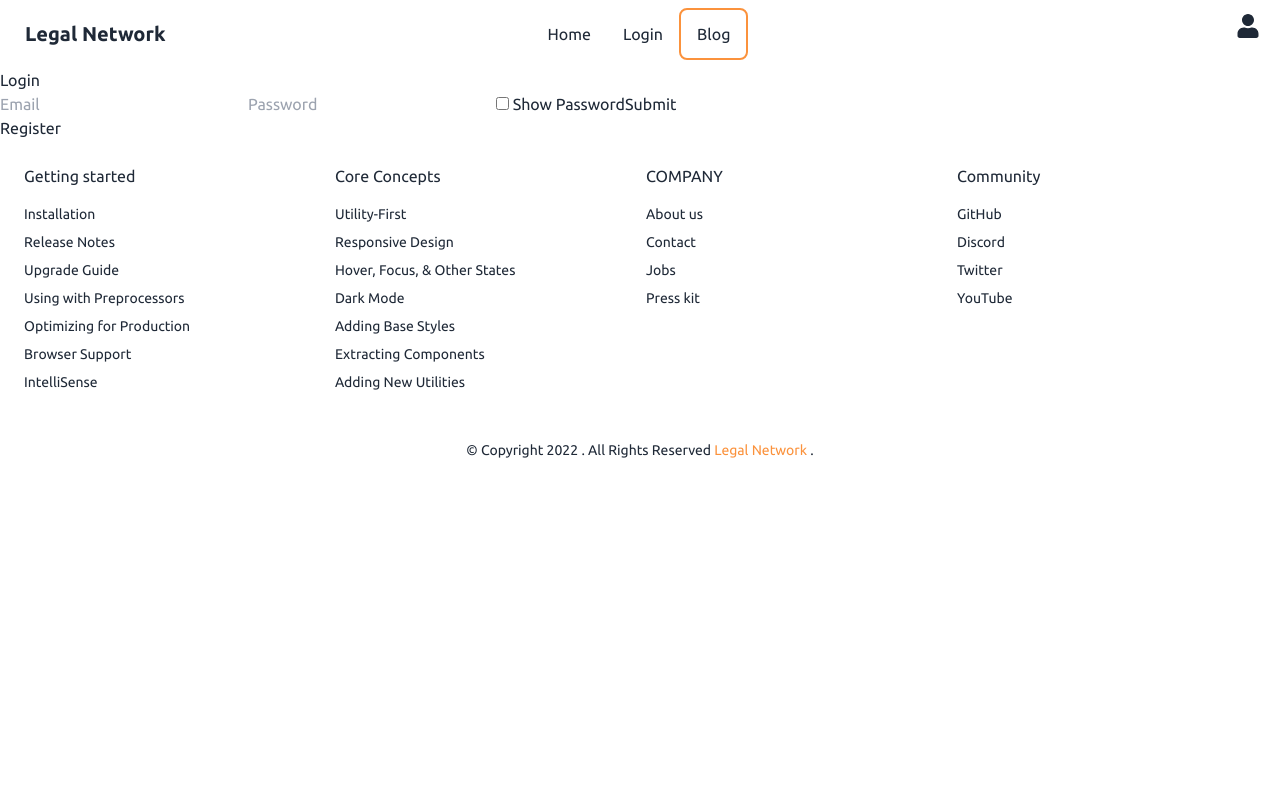
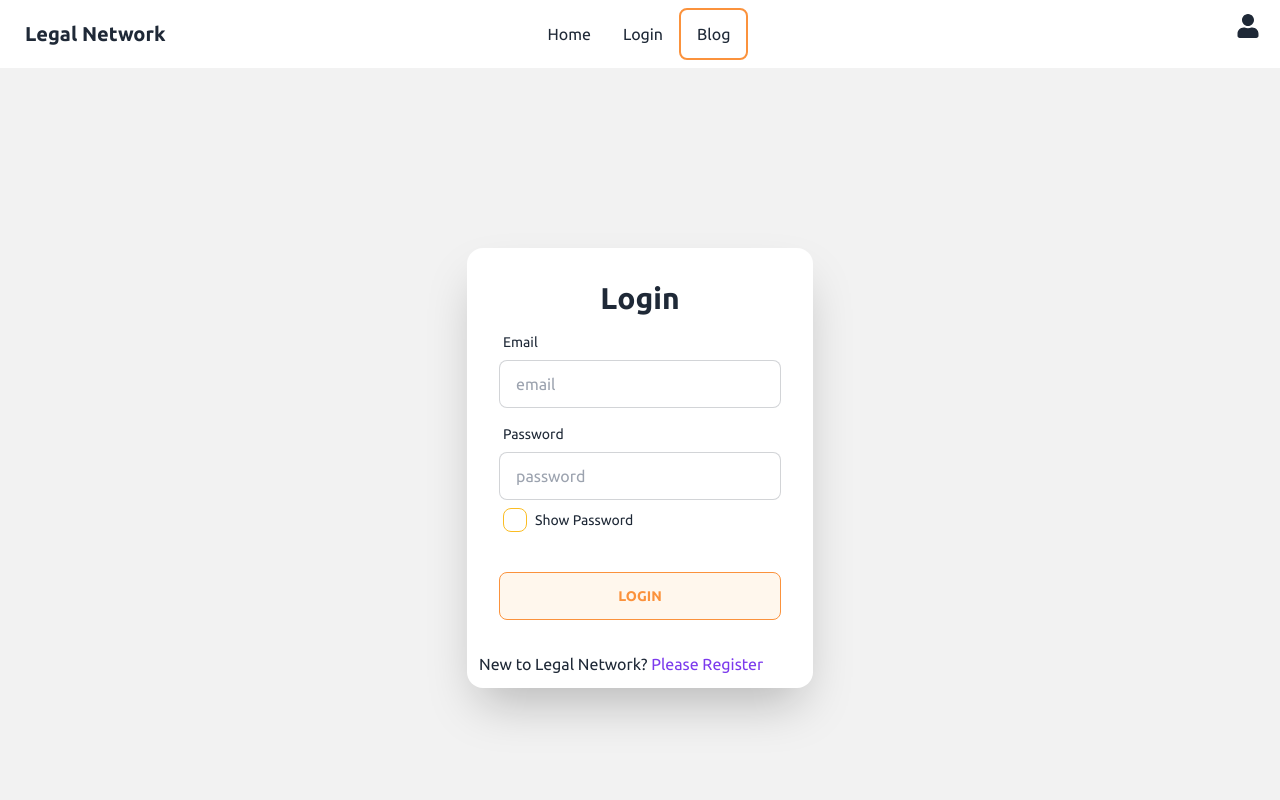
Before and after one commit to yusuf-khan-swd/legal-network-client, a React (Create React App) app: page /login in a window 1280 px wide. Shown: the top 800 px of the page. Built offline with nearby package versions, Linux system fonts and the light colour scheme; no server answers.

Commit message:
added a stylish login form

```diff
--- a/src/Pages/Logins/Login.js
+++ b/src/Pages/Logins/Login.js
@@ -14,7 +14,7 @@ const Login = () => {
   const location = useLocation();
   const from = location.state?.from?.pathname || '/';
 
-  const { register, handleSubmit } = useForm();
+  const { register, handleSubmit, formState: { errors } } = useForm();
 
   const onSubmit = value => {
     const { email, password } = value;
@@ -48,14 +48,50 @@ const Login = () => {
 
   return (
     <div>
-      <h2>Login</h2>
-      <form onSubmit={handleSubmit(onSubmit)}>
-        <input {...register('email')} type="email" placeholder='Email' />
-        <input {...register('password')} type={`${showPassword ? 'text' : 'password'}`} placeholder='Password' />
-        <input type="checkbox" onClick={handleShowPassword} id='showPass' /> <label htmlFor='showPass'>Show Password</label>
-        <input type="submit" />
-      </form>
-      <Link to='/register'>Register</Link>
+      <div className="hero min-h-screen bg-base-200">
+        <div className="hero-content">
+          <div className="card flex-shrink-0 w-full max-w-sm shadow-2xl bg-base-100">
+            <form onSubmit={handleSubmit(onSubmit)} className="card-body">
+              <h2 className='text-3xl font-bold text-center hover:underline cursor-pointer'>Login</h2>
+              <div className="form-control">
+                <label className="label">
+                  <span className="label-text">Email</span>
+                </label>
+                <input type="email" {...register('email', { required: true })} placeholder="email" className="input input-bordered" />
+                {errors.email &&
+                  <label className="label">
+                    <span className="label-text text-red-500">Email Is Required</span>
+                  </label>
+                }
+              </div>
+              <div className="form-control">
+                <label className="label">
+                  <span className="label-text">Password</span>
+                </label>
+                <input type={showPassword ? 'text' : 'password'} placeholder="password" {...register('password', { required: true })} className="input input-bordered" required />
+                {errors.password &&
+                  <label className="label">
+                    <span className="label-text text-red-500">Password Is Required</span>
+                  </label>
+                }
+
+                <div className="form-control">
+                  <label className="cursor-pointer label justify-start">
+                    <input onClick={handleShowPassword} type="checkbox" className="checkbox checkbox-warning mr-2" required />
+                    <span className="label-text">Show Password</span>
+                  </label>
+                </div>
+              </div>
+              <div className="form-control mt-6">
+                <button type='submit' className="btn bg-orange-50 border border-orange-400 text-orange-400 hover:bg-orange-200 hover:border-orange-600">Login</button>
+              </div>
+            </form>
+            <div className='pb-3 pl-3'>
+              New to Legal Network? <Link to='/register' className='text-violet-600 hover:underline'>Please Register</Link>
+            </div>
+          </div>
+        </div>
+      </div>
     </div>
   );
 };
```
